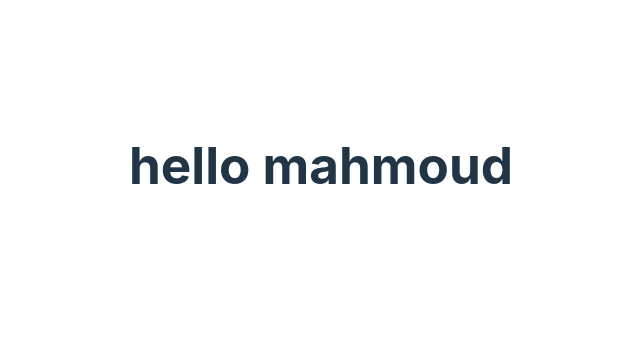
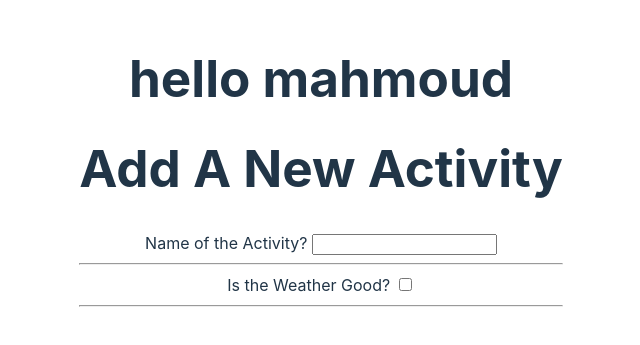
Before and after one commit to m-a-mohsen/Weather-app, a React (Vite) app: page / in a window 1280 px wide. Shown: the part 235-580 px from the top of the page, without its empty margins (319-959 px from the left). Built offline with nearby package versions, Linux system fonts and the light colour scheme.

Commit message:
Form and Button

```diff
--- a/src/App.jsx
+++ b/src/App.jsx
@@ -1,7 +1,13 @@
 import "./App.css";
+import { Form } from "./components/Form /Form";
 
 function App() {
-  return <h1> hello mahmoud</h1>;
+  return (
+    <>
+      <h1> hello mahmoud</h1>
+      <Form />
+    </>
+  );
 }
 
 export default App;
--- /dev/null
+++ b/src/components/Button/Button.jsx
@@ -0,0 +1,5 @@
+export function FormButton({ onAddActivity }) {
+  <>
+    <button>Submit Button </button>
+  </>;
+}
--- /dev/null
+++ b/src/components/Form /Form.jsx
@@ -0,0 +1,18 @@
+import { FormButton } from "../Button/Button";
+
+export function Form() {
+  return (
+    <div>
+      <h1>Add A New Activity</h1>
+      <label>
+        Name of the Activity? <input name="activity-name" />
+      </label>
+      <hr />
+      <label>
+        Is the Weather Good? <input type="checkbox" name="myCheckbox" />
+      </label>
+      <hr />
+      <FormButton />
+    </div>
+  );
+}
```
